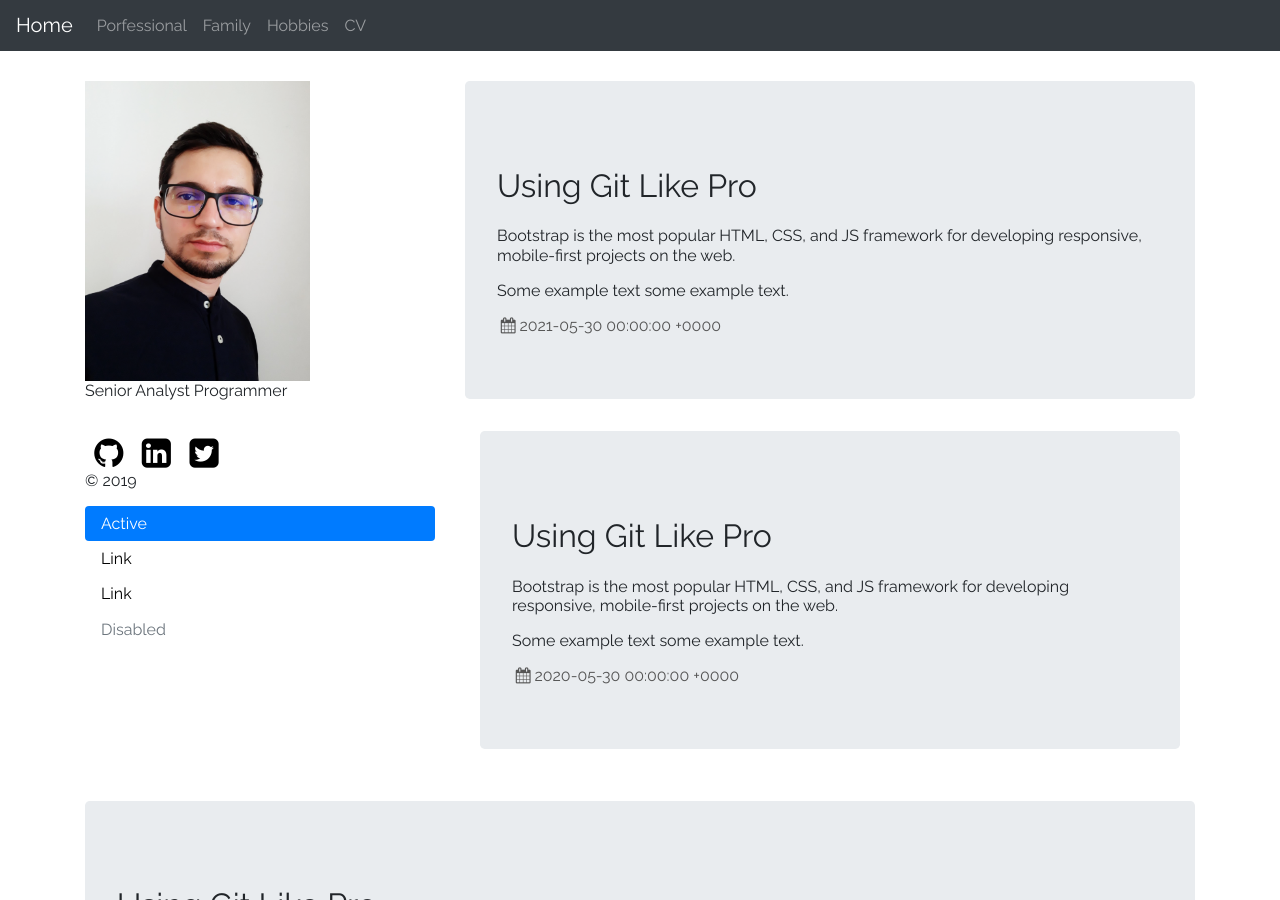
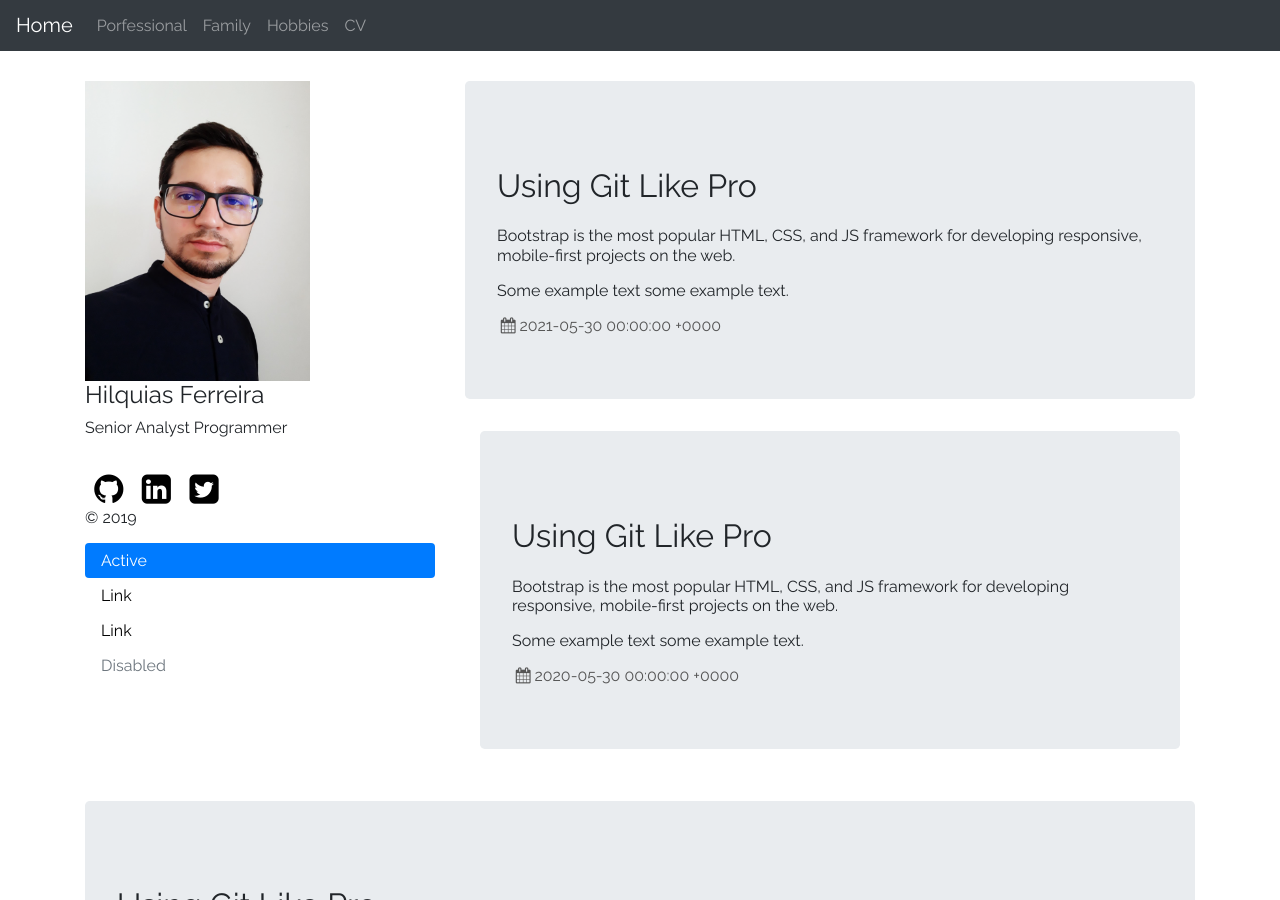
Before and after one commit to hilquiasferreira/hilquiasferreira.github.io, a Jekyll site: the page built from index.md, in a window 1280 px wide and 900 px high. Built offline with Jekyll 4.4.1, drawn with Linux system fonts in a browser that asks for light colours.

Commit message:
homefile

```diff
--- a/_layouts/home.html
+++ b/_layouts/home.html
@@ -39,6 +39,7 @@
 		<div class="row">
 			<div class="col-sm-4">
 					<img src="{{ "/assets/portfolio.png" | relative_url }}" alt="{{ site.plainwhite.name }}" height="300px">
+					<h4>Hilquias Ferreira</h4>
 					<p>Senior Analyst Programmer</p>
 					<br>
 					<ul class="social">
@@ -80,7 +81,7 @@
 							<h1>{{ post.title | escape }}</h1>
 							<p>Bootstrap is the most popular HTML, CSS, and JS framework for developing responsive, mobile-first projects on the web.</p>
 							<p class="card-text">Some example text some example text.</p>
-							<a href="#" class="stretched-link"></a>
+							<a href="{{ post.url | relative_url }}" class="stretched-link"></a>
 							<div class="post-date">
 								<i class="icon-calendar"></i>{{ post.date | date: date_format }}
 							</div>
```
